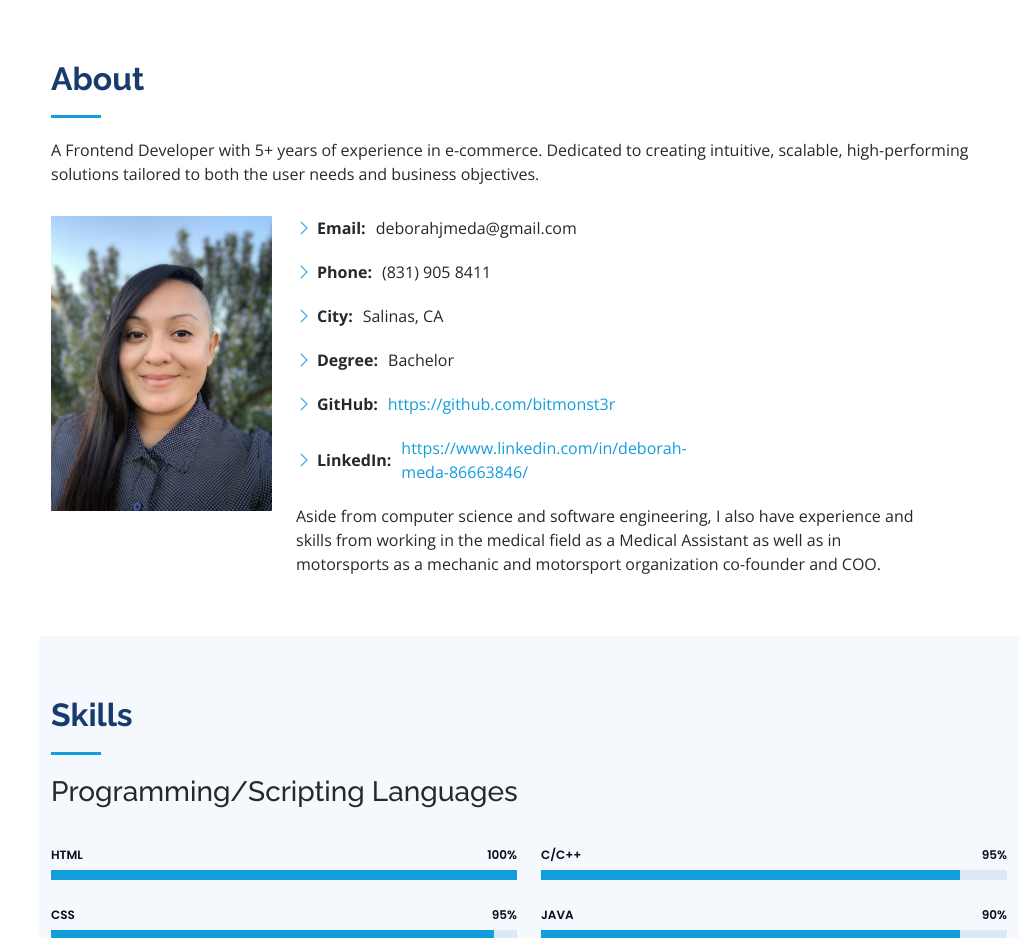
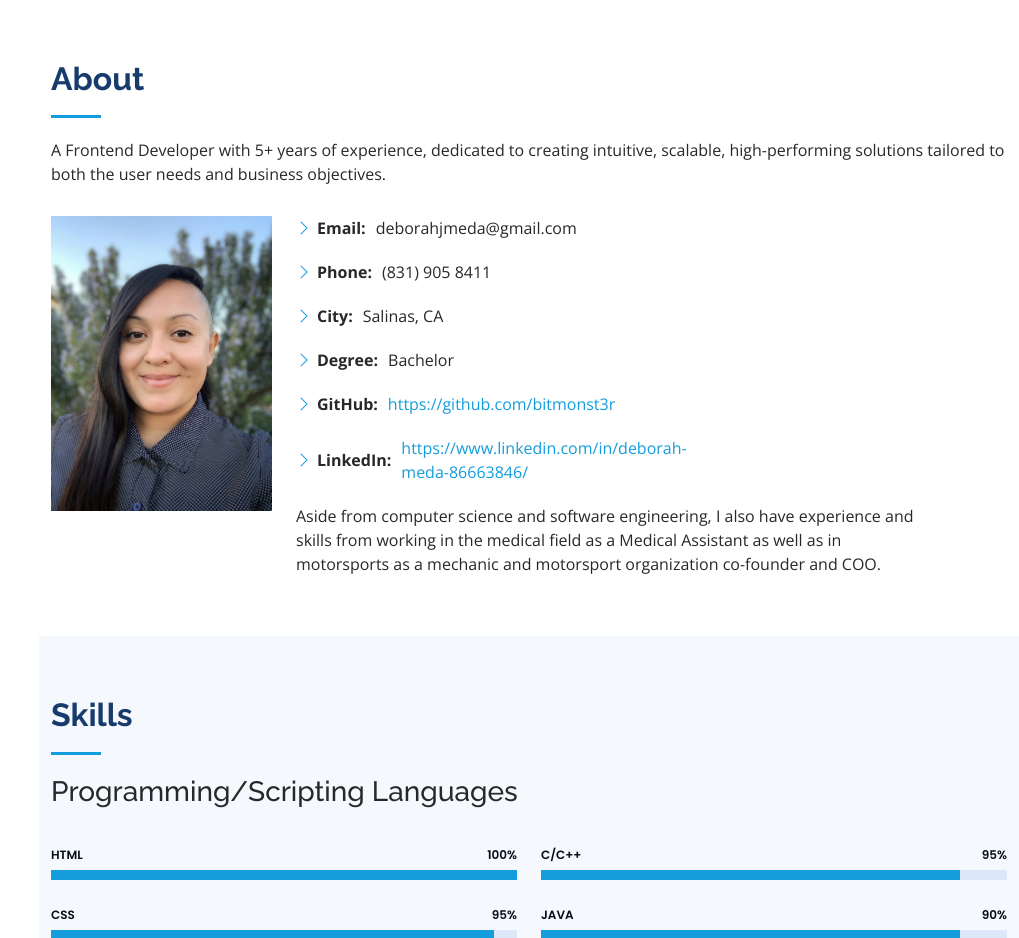
Before and after one commit to bitmonst3r/Deborah-Meda-Portfolio, a plain HTML site: page index.html in a window 1280 px wide. Shown: the part 800-1738 px from the top of the page, without its empty margins (261-1280 px from the left). Drawn offline with nearby package versions, Linux system fonts and the light colour scheme.

Commit message:
Update index.html

```diff
--- a/index.html
+++ b/index.html
@@ -81,7 +81,7 @@
 
         <div class="section-title">
           <h2>About</h2>
-          <p>A Frontend Developer with 5+ years of experience in e-commerce. Dedicated to creating intuitive, scalable, high-performing solutions tailored to both the user needs and business objectives.</p>
+          <p>A Frontend Developer with 5+ years of experience, dedicated to creating intuitive, scalable, high-performing solutions tailored to both the user needs and business objectives.</p>
         </div>
 
         <div class="row">
```
